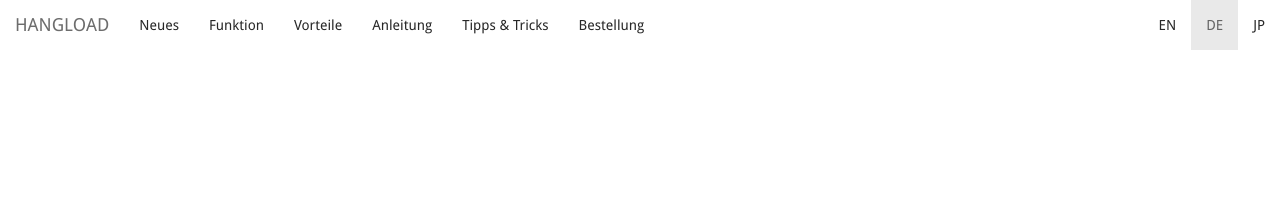
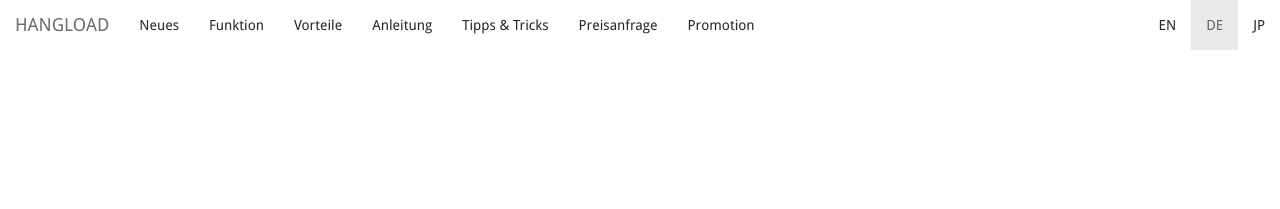
Before and after one commit to bodokaiser/hangload.com, a Jekyll site: the page built from deliveryDE.html, in a window 1280 px wide. Shown: the top 209 px of the page. Built offline with Jekyll 4.4.1, drawn with Linux system fonts in a browser that asks for light colours; nearby versions of some CDN libraries; library files that are not in the unit come from our copies; Markdown is read by kramdown in place of the engine named in the settings.

Commit message:
Update headerDE.html

```diff
--- a/_includes/headerDE.html
+++ b/_includes/headerDE.html
@@ -24,7 +24,11 @@ data-toggle="collapse" data-target=".navbar-collapse">
 <li><a href="{{ page.prefix }}/technique">Tipps & Tricks </a></li>
 </ul>
 <ul class="navbar-nav nav">
-<li><a href="{{ page.prefix }}/webshop">Bestellung</a></li>
+<li><a href="{{ page.prefix }}/webshop">Preisanfrage</a></li>
+<!--<li class="active"><a href="/webshop">Webshop</a></li> -->
+</ul>
+<ul class="navbar-nav nav">
+<li><a href="{{ page.prefix }}/promotions">Promotion</a></li>
 <!--<li class="active"><a href="/webshop">Webshop</a></li> -->
 </ul>
 <ul class="navbar-nav navbar-right nav">
```
